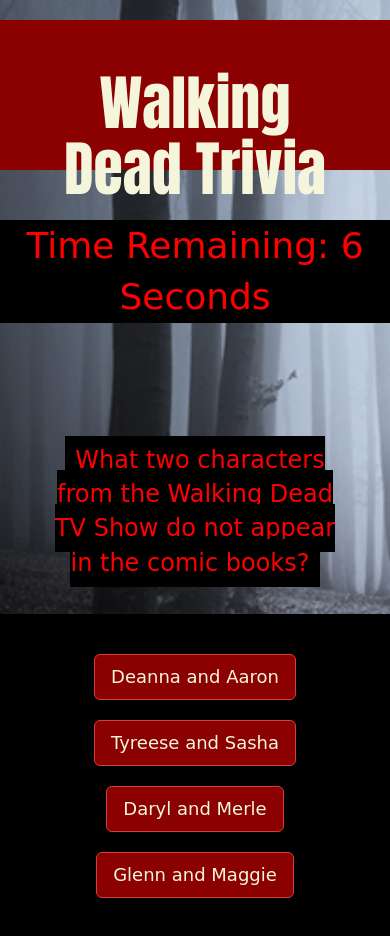
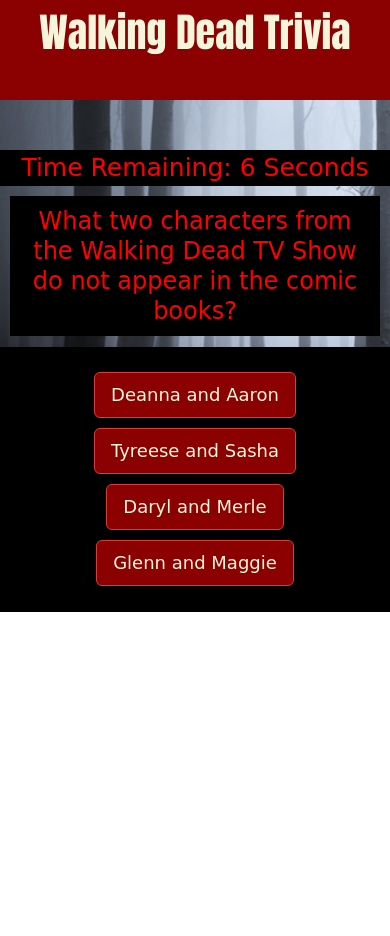
Before and after one commit to five3183/triviagame, a plain HTML site: page index.html in a window 390 px wide. After the commit the page ends 844 px from the top, so only its background shows below. Drawn offline with nearby package versions, Linux system fonts and the light colour scheme; a web font is replaced by a local one.

Commit message:
mobile update

```diff
--- a/assets/style/style.css
+++ b/assets/style/style.css
@@ -36,8 +36,6 @@
     color: red;
     background-color: black;
     padding: 10px;
-    margin-top: 50px;
-    margin-bottom: 10px;
     Font-family: 'Walter Turncoat', cursive;
 }
 
@@ -58,3 +56,35 @@
     background-color: darkred;
     color: beige;
 }
+
+@media screen and (max-width: 640px) {
+
+    h1 {
+        font-size: 40px;
+        padding: 10px;
+        margin: 0;
+        height: 100px;
+    }
+
+    .questionSection {
+        font-size: 15px;
+        padding: 0;
+        margin:10px;
+        line-height: 30px;
+        height: auto;
+    }
+    .answerSection {
+        font-size: 22px;
+        padding:20px;
+        border: 0;
+        text-align: center;
+        Font-family: 'Walter Turncoat', cursive;
+    }
+    #answer0, #answer1, #answer2, #answer3 {
+        margin: 5px;
+    }
+
+    .timeSection {
+        font-size: 25px;
+    }
+}
--- a/index.html
+++ b/index.html
@@ -24,10 +24,8 @@
                 </div>
                 <div class = "col-md-12 timeSection">Time Remaining: <span id = "TIME">10 Seconds</span>
                 </div>
-                <br>
-                <div class = "col-md-12 questionSection"><span id = "QUESTION"></span>
+                <div class = "col-md-12 questionSection"><p id = "QUESTION"></p>
                 </div>
-                <br>
                 <div class = "col-md-2"></div>
                 <div class = "col-md-8 answerSection">
                     <div class = "col-md-6"><button type="button" class="btn btn-danger btn-lg" id = "answer0"></button></div>
```
